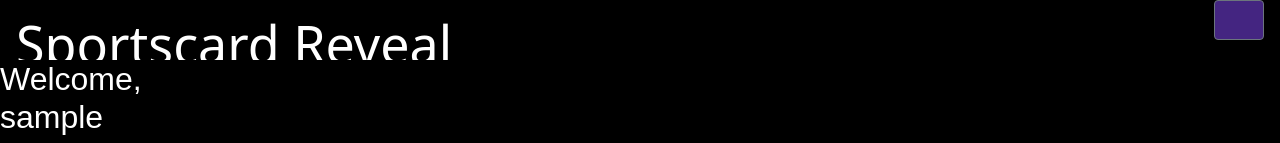
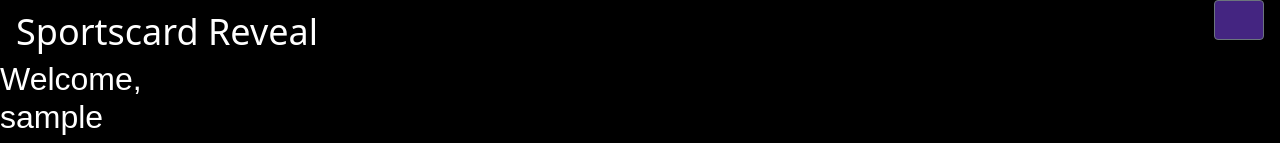
Before and after one commit to jimmyh1150/SportsCardReveal-Client, a React (Create React App) app: page /home in a window 1280 px wide. Shown: the top 143 px of the page. Built offline with nearby package versions, Linux system fonts and the light colour scheme; no server answers; sample sign-in values are in the browser's storage.

Commit message:
css styling to displaysportscard

```diff
--- a/src/Components/DisplaySportscard.css
+++ b/src/Components/DisplaySportscard.css
@@ -1,7 +1,7 @@
 a.navbar-brand {
     padding-top: .3125rem;
     padding-bottom: .3125rem;
-    font-size: 3.25rem;
+    font-size: 2.25rem;
     color: #fff;
     text-decoration: none;
     white-space: nowrap;
```
